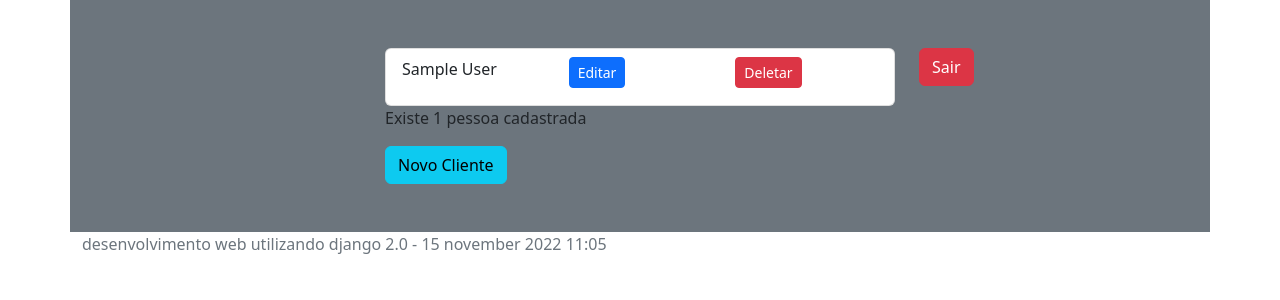
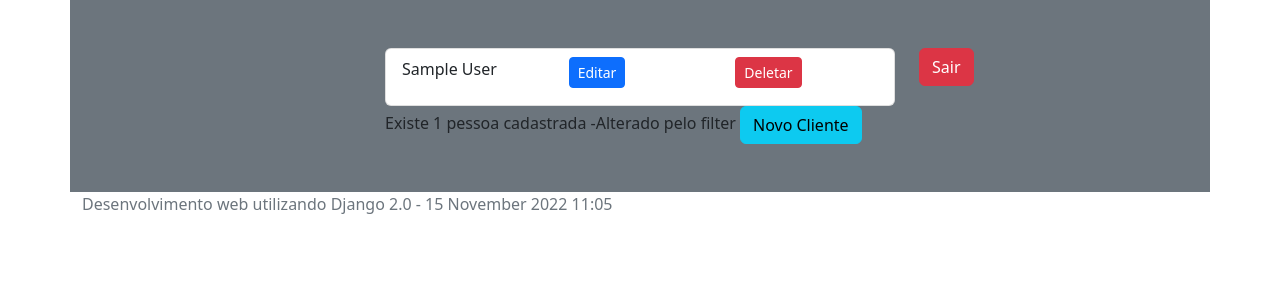
Before and after one commit to Igorcand/WebProject-Django, a Django app: page /clientes/list/ in a window 1280 px wide. Shown: the part 56-356 px from the top of the page. Run offline with Django 4.2, Linux system fonts and the light colour scheme; a user stored in the database is signed in; tables that the repository leaves empty hold one stand-in row (values such as "Sample post"); parts of the project's set-up code (start-up, migrations or seed data) failed here and were passed over; some libraries are stand-ins or nearby versions.

Commit message:
creating and using my filters on templates

```diff
--- a/clientes/templates/person.html
+++ b/clientes/templates/person.html
@@ -1,5 +1,6 @@
 {% extends 'base.html' %}
 {% load static %}
+{% load filters %}
 
 {% block title %} Página principal {% endblock %}
 
@@ -34,9 +35,13 @@
 
         {% if persons|length > 0 %}
             {% if persons|length == 1 %}
-                <p>Existe {{persons|length}} pessoa cadastrada</p>
+                {% filter my_filter %}
+                    Existe {{persons|length}} pessoa cadastrada
+                {% endfilter %}
             {% else %}
-                <p>Existem {{persons|length}} pessoas cadastradas</p>
+                {% filter my_filter %}
+                    Existem {{persons|length}} pessoas cadastradas
+                {% endfilter %}
             {% endif %}
         {% endif %}
 
--- /dev/null
+++ b/clientes/templatetags/filters.py
@@ -0,0 +1,7 @@
+from django import template
+
+register = template.Library()
+
+@register.filter
+def my_filter(data):
+    return data + '-' + 'Alterado pelo filter'
--- a/templates/footer.html
+++ b/templates/footer.html
@@ -1,7 +1,7 @@
 <footer class="footer">
     <div class="container">
         <span class="text-muted">
-            {% filter force_escape|lower %}
+            {% filter force_escape|capfirst %}
             Desenvolvimento web utilizando Django 2.0 - {% now "d F Y H:i" %}
 
             {% endfilter %}
```
Also changed, not shown: clientes/templatetags/__init__.py (added).
